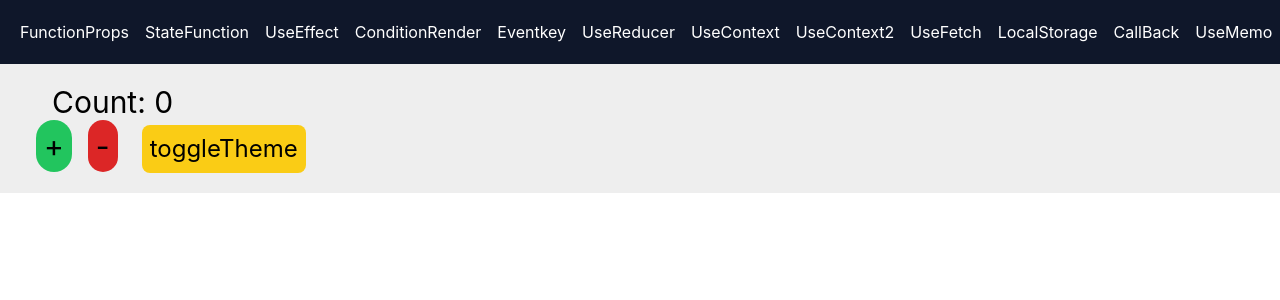
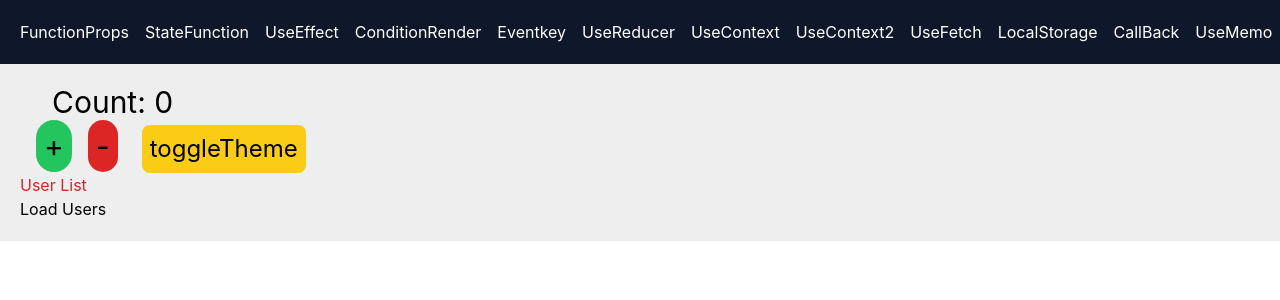
Before and after one commit to Suchith6361/react-coding, a React (Create React App) app: page /redux in a window 1280 px wide. Shown: the top 300 px of the page. Built offline with nearby package versions, Linux system fonts and the light colour scheme.

Commit message:
example for Multiple redux components

```diff
--- a/src/components/Counter.jsx
+++ b/src/components/Counter.jsx
@@ -2,10 +2,15 @@ import React from "react";
 import { useSelector, useDispatch } from "react-redux";
 import { increase, decrease } from "../redux/counterSlice";
 import { toggleTheme } from "../redux/themeSlice";
+import { fetchUsers } from "../redux/userSlice";
+
 
 const Counter = () => {
   const count = useSelector((state) => state.counter.value);
   const theme = useSelector((state) => state.themes.mode);
+   const { data, loading, error } = useSelector(
+    (state) => state.users
+  );
   const dispatch = useDispatch();
 
   return (
@@ -32,6 +37,21 @@ const Counter = () => {
       </button>
       <button
       className="text-2xl bg-yellow-400 p-2 rounded-lg ml-6" onClick={() => dispatch(toggleTheme())}>toggleTheme</button>
+
+
+      <h2 className="text-red-600">User List</h2>
+
+      <button onClick={() => dispatch(fetchUsers())}>
+        Load Users
+      </button>
+
+      {loading && <p>Loading...</p>}
+      {error && <p>{error}</p>}
+
+      {data.map((user) => (
+        <p key={user.id}>{user.name}</p>
+      ))}
+
     </div>
   );
 };
--- a/src/redux/store.jsx
+++ b/src/redux/store.jsx
@@ -1,10 +1,12 @@
 import { configureStore } from "@reduxjs/toolkit";
 import counterReducer from "./counterSlice";
-import themeReducer from "./themeSlice"
+import themeReducer from "./themeSlice";
+import userReducer from "./userSlice";
 
 export const store = configureStore({
   reducer: {
     counter: counterReducer,
-    themes:themeReducer
+    themes: themeReducer,
+    users: userReducer,
   },
 });
--- /dev/null
+++ b/src/redux/userSlice.jsx
@@ -0,0 +1,38 @@
+import { createSlice, createAsyncThunk } from "@reduxjs/toolkit";
+
+/*
+  This function handles the API call
+*/
+export const fetchUsers = createAsyncThunk("users/fetchUsers", async () => {
+  const response = await fetch("https://jsonplaceholder.typicode.com/users");
+  return response.json();
+});
+
+const userSlice = createSlice({
+  name: "users",
+
+  initialState: {
+    data: [],
+    loading: false,
+    error: null,
+  },
+
+  reducers: {},
+
+  extraReducers: (builder) => {
+    builder
+      .addCase(fetchUsers.pending, (state) => {
+        state.loading = true;
+      })
+      .addCase(fetchUsers.fulfilled, (state, action) => {
+        state.loading = false;
+        state.data = action.payload;
+      })
+      .addCase(fetchUsers.rejected, (state, action) => {
+        state.loading = false;
+        state.error = "Failed to load users";
+      });
+  },
+});
+
+export default userSlice.reducer;
```
